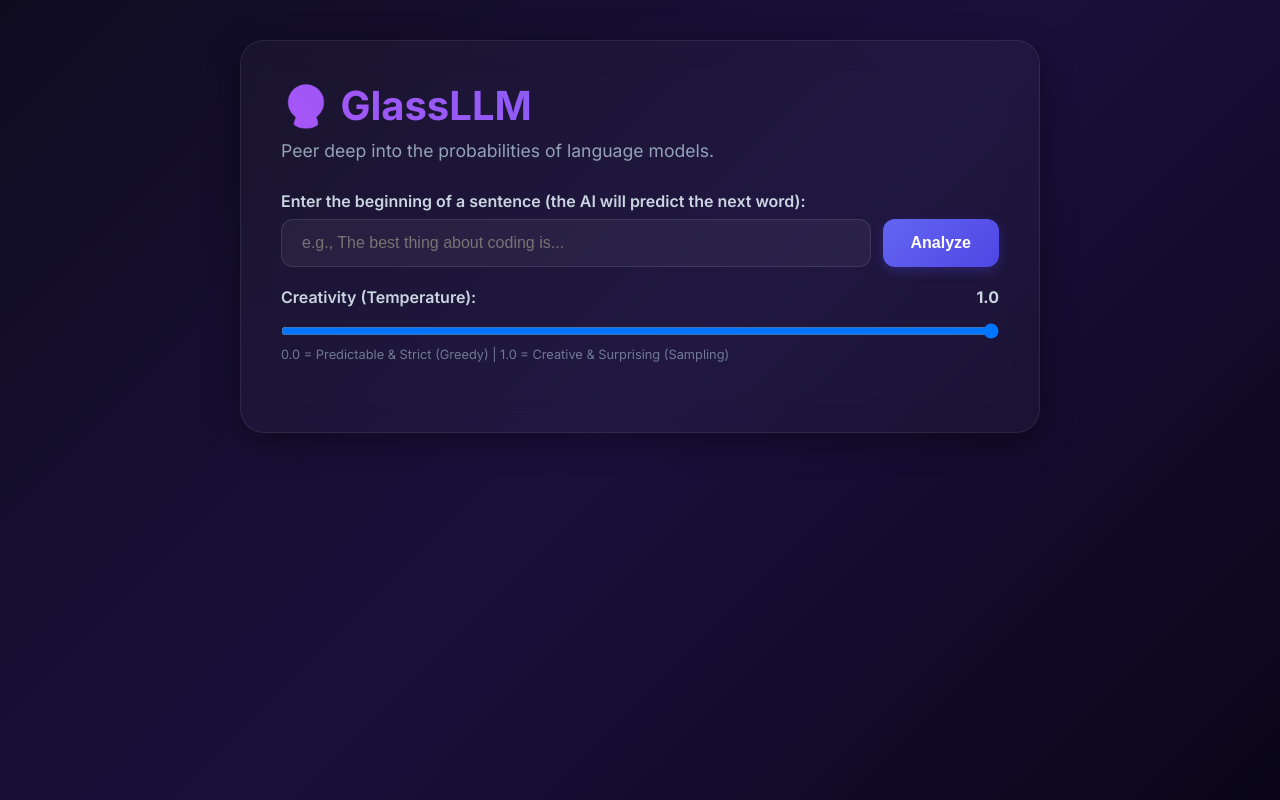
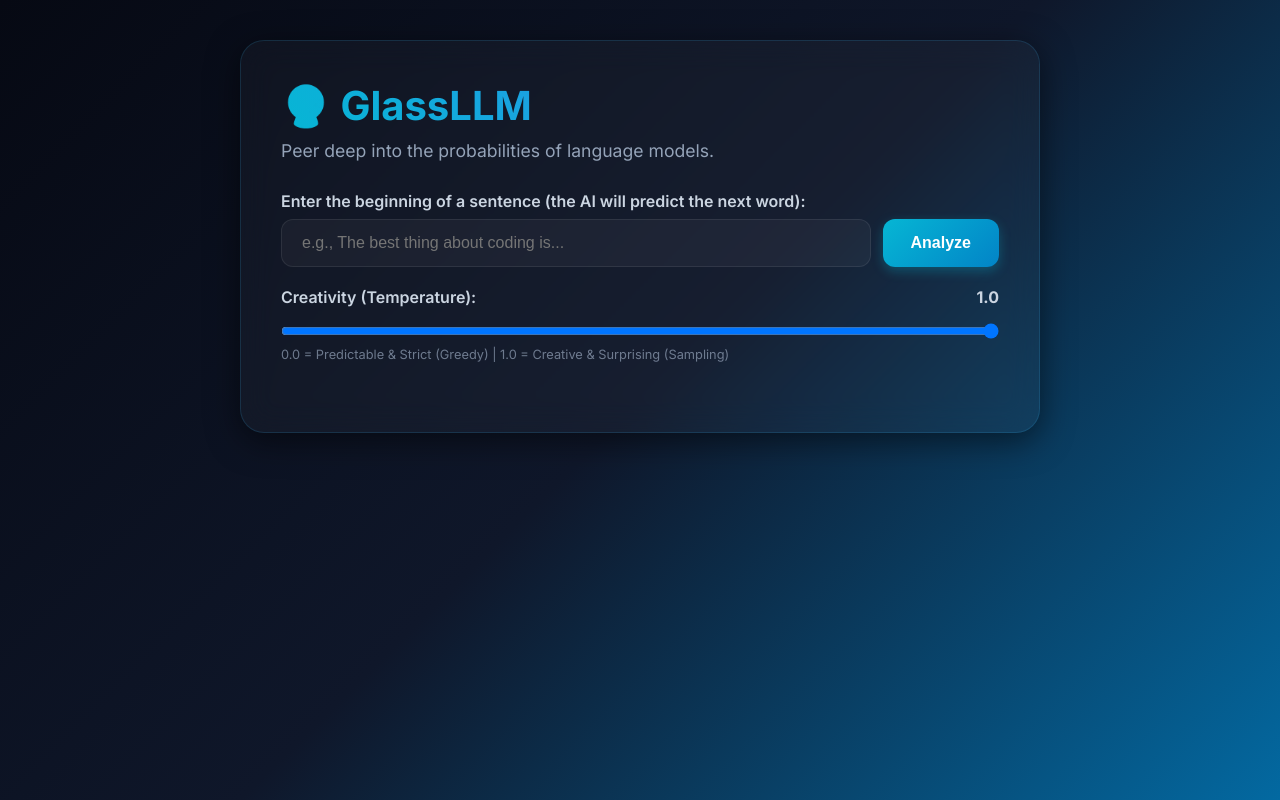
Before and after one commit to krumbeck/glassllm, a Flask app: page / in a window 1280 px wide. Run offline with Flask 3, Linux system fonts and the light colour scheme.

Commit message:
style: aktualisiertes farbdesign zu hellblau und screenshots zu readme

```diff
--- a/static/style.css
+++ b/static/style.css
@@ -1,4 +1,3 @@
-
 @import url('https://fonts.googleapis.com/css2?family=Inter:wght@300;400;600;700&display=swap');
 
 * {
@@ -9,13 +8,15 @@
 
 body {
     font-family: 'Inter', sans-serif;
-    background: linear-gradient(135deg, #0f0c20 0%, #1a103c 50%, #0a0618 100%);
-    color: #f3f1f6;
+    /* NEU: Tiefsee-Verlauf statt Lila-Nacht */
+    background: linear-gradient(135deg, #060913 0%, #0f172a 50%, #0369a1 100%);
+    color: #f8fafc;
     min-height: 100vh;
     display: flex;
     justify-content: center;
     align-items: flex-start;
     padding: 40px 20px;
+    background-attachment: fixed;
 }
 
 .container {
@@ -23,15 +24,16 @@ body {
     max-width: 800px;
 }
 
-/* 🔮 */
+/* 🔮 Der optimierte Glaseffekt */
 .glass-card {
     background: rgba(255, 255, 255, 0.03);
     backdrop-filter: blur(16px);
     -webkit-backdrop-filter: blur(16px);
-    border: 1px solid rgba(255, 255, 255, 0.08);
+    /* NEU: Der Rand schimmert jetzt leicht Hellblau/Cyan statt reinem Weiß */
+    border: 1px solid rgba(56, 189, 248, 0.15);
     border-radius: 24px;
     padding: 40px;
-    box-shadow: 0 8px 32px 0 rgba(0, 0, 0, 0.37);
+    box-shadow: 0 8px 32px 0 rgba(0, 0, 0, 0.5);
     margin-bottom: 30px;
 }
 
@@ -39,7 +41,8 @@ h1 {
     font-size: 2.5rem;
     font-weight: 700;
     margin-bottom: 10px;
-    background: linear-gradient(45deg, #a855f7, #6366f1);
+    /* NEU: Ein eisiger Verlauf von Cyan zu hellem Königsblau */
+    background: linear-gradient(45deg, #06b6d4, #3b82f6);
     -webkit-background-clip: text;
     background-clip: text;
     -webkit-text-fill-color: transparent;
@@ -73,8 +76,8 @@ label {
 
 input[type="text"] {
     flex: 1;
-    background: rgba(255, 255, 255, 0.05);
-    border: 1px solid rgba(255, 255, 255, 0.1);
+    background: rgba(255, 255, 255, 0.04);
+    border: 1px solid rgba(255, 255, 255, 0.08);
     border-radius: 12px;
     padding: 14px 20px;
     color: #fff;
@@ -84,13 +87,15 @@ input[type="text"] {
 
 input[type="text"]:focus {
     outline: none;
-    border-color: #818cf8;
-    background: rgba(255, 255, 255, 0.08);
-    box-shadow: 0 0 15px rgba(99, 102, 241, 0.2);
+    /* NEU: Fokus-Leuchten in hellem Himmelsblau */
+    border-color: #38bdf8;
+    background: rgba(255, 255, 255, 0.07);
+    box-shadow: 0 0 15px rgba(56, 189, 248, 0.25);
 }
 
 button {
-    background: linear-gradient(135deg, #6366f1 0%, #4f46e5 100%);
+    /* NEU: Button-Gradient wechselt von Cyan zu tiefem Himmelsblau */
+    background: linear-gradient(135deg, #06b6d4 0%, #0284c7 100%);
     border: none;
     border-radius: 12px;
     padding: 14px 28px;
@@ -99,14 +104,13 @@ button {
     font-size: 1rem;
     cursor: pointer;
     transition: all 0.3s ease;
-    box-shadow: 0 4px 12px rgba(79, 70, 229, 0.3);
+    box-shadow: 0 4px 12px rgba(6, 182, 212, 0.3);
 }
 
 button:hover {
     transform: translateY(-2px);
-    box-shadow: 0 6px 20px rgba(99, 102, 241, 0.4);
+    box-shadow: 0 6px 20px rgba(6, 182, 212, 0.5);
 }
-
 
 .error-msg {
     background: rgba(239, 68, 68, 0.1);
@@ -122,13 +126,13 @@ button:hover {
     font-size: 1.5rem;
     margin-bottom: 25px;
     color: #e2e8f0;
-    border-bottom: 1px solid rgba(255, 255, 255, 0.1);
+    border-bottom: 1px solid rgba(255, 255, 255, 0.08);
     padding-bottom: 10px;
 }
 
 .token-card {
-    background: rgba(255, 255, 255, 0.02);
-    border: 1px solid rgba(255, 255, 255, 0.05);
+    background: rgba(255, 255, 255, 0.01);
+    border: 1px solid rgba(255, 255, 255, 0.04);
     border-radius: 16px;
     padding: 20px;
     margin-bottom: 20px;
@@ -137,13 +141,15 @@ button:hover {
 
 .token-card:hover {
     transform: scale(1.01);
-    border-color: rgba(99, 102, 241, 0.2);
+    /* NEU: Dezenter hellblauer Rahmen beim Hovern der Token-Karten */
+    border-color: rgba(56, 189, 248, 0.3);
 }
 
 .token-badge {
-    background: rgba(139, 92, 246, 0.15);
-    border: 1px solid rgba(139, 92, 246, 0.3);
-    color: #ddd6fe;
+    /* NEU: Das Badge leuchtet jetzt in eisigem Cyan statt Violett */
+    background: rgba(6, 182, 212, 0.12);
+    border: 1px solid rgba(6, 182, 212, 0.3);
+    color: #cffafe;
     padding: 4px 10px;
     border-radius: 6px;
     font-family: monospace;
@@ -172,10 +178,9 @@ button:hover {
 
 .option-prob {
     font-weight: 600;
-
 }
 
-/* dynamic colors */
+/* Dynamische Ampelfarben (unverändert, da logisches Feedback) */
 .prob-high {
     color: #34d399;
 }
```
Also changed, not shown: 1 other file.
